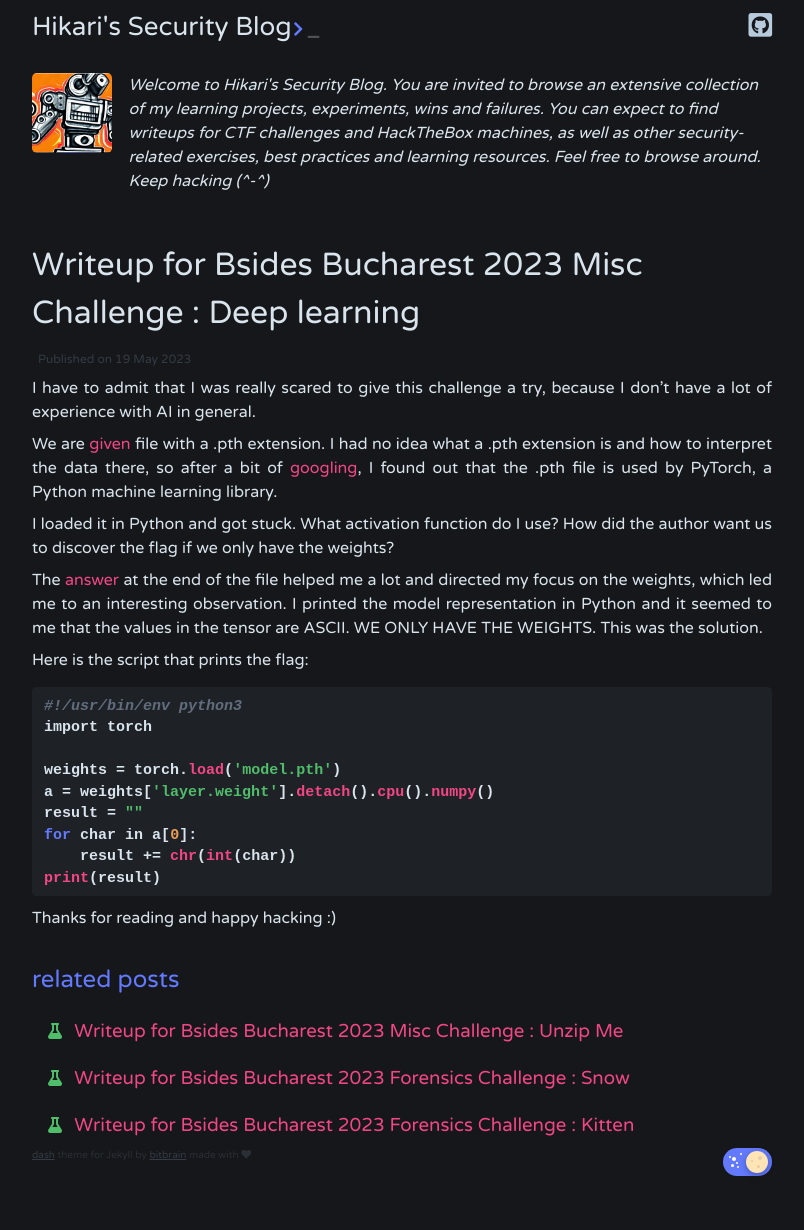
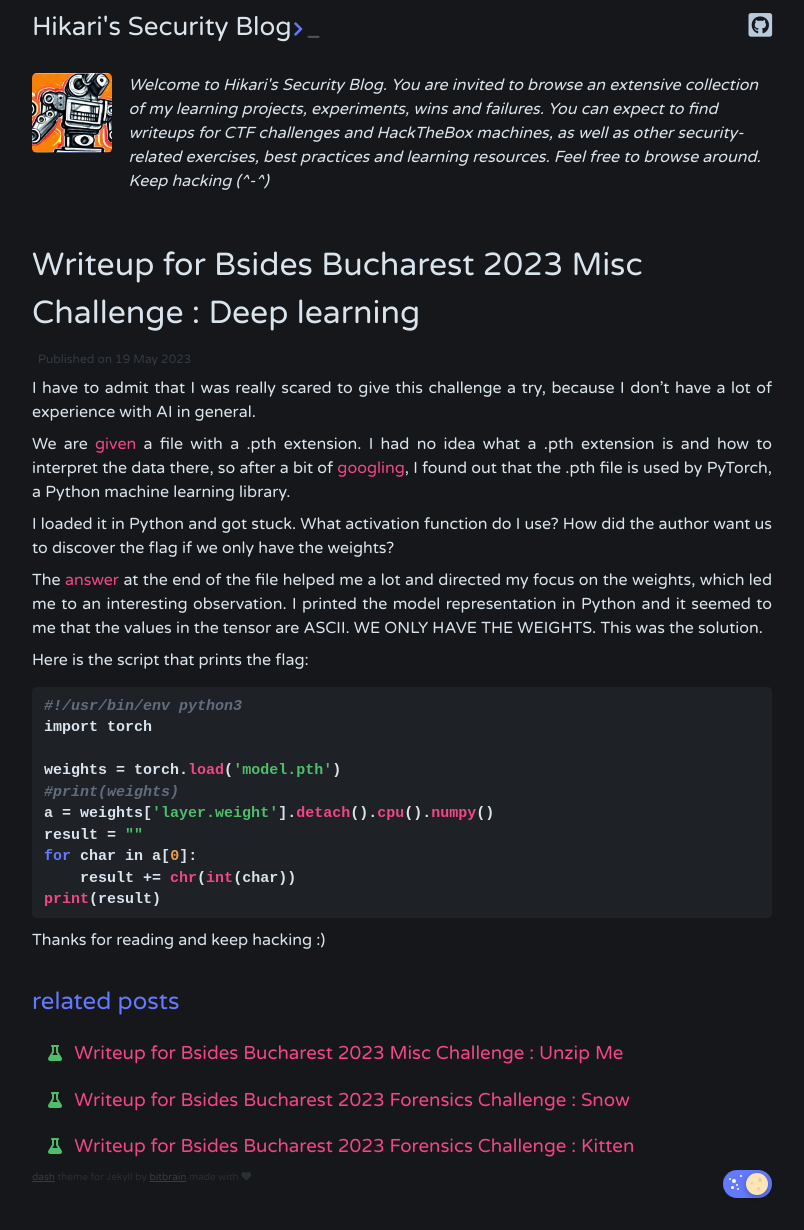
Before and after one commit to hikarihacks/hikarihacks.github.io, a Jekyll site: the page built from _posts/2023-05-19-writeup-bsides-ctf-bucharest-misc-deep-learning.md, in a window 1280 px wide. Shown: the whole page, without its empty margins (238-1042 px from the left). Built offline with Jekyll 4.4.1, drawn with Linux system fonts in a browser that asks for light colours; nearby versions of some CDN libraries; comment, search, counter and statistics services are not loaded; before the commit the page ends 1208 px from its top, so only the background shows below that.

Commit message:
Fixed typos and missing links

````diff
--- a/_posts/2023-05-19-writeup-bsides-ctf-bucharest-deep-learning.md
+++ b/_posts/2023-05-19-writeup-bsides-ctf-bucharest-misc-deep-learning.md
@@ -6,7 +6,7 @@ tags: misc ctf bsides 2023
 
 I have to admit that I was really scared to give this challenge a try, because I don't have a lot of experience with AI in general.
 
-We are <a href="/assets/files/model.pth">given</a> file with a .pth extension.
+We are <a href="/assets/files/model.pth">given</a> a file with a .pth extension.
 I had no idea what a .pth extension is and how to interpret the data there, so after a bit of <a href="https://letmegooglethat.com/?q=what+is+a+pth+file">googling</a>, I found out that the .pth file is used by PyTorch, a Python machine learning library.
 
 I loaded it in Python and got stuck. What activation function do I use? How did the author want us to discover the flag if we only have the weights?
@@ -21,6 +21,7 @@ Here is the script that prints the flag:
 import torch
 
 weights = torch.load('model.pth')
+#print(weights)
 a = weights['layer.weight'].detach().cpu().numpy()
 result = ""
 for char in a[0]:
@@ -28,4 +29,4 @@ for char in a[0]:
 print(result)
 ```
 
-Thanks for reading and happy hacking :)
+Thanks for reading and keep hacking :)
````
Also changed, not shown: 1 other file.
